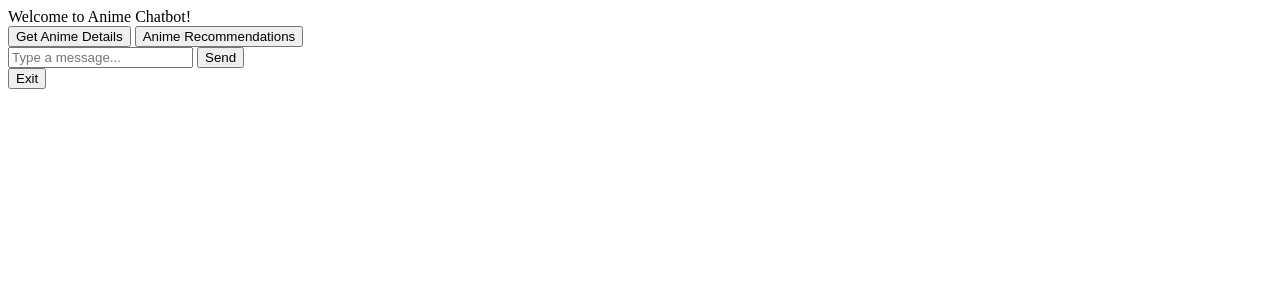
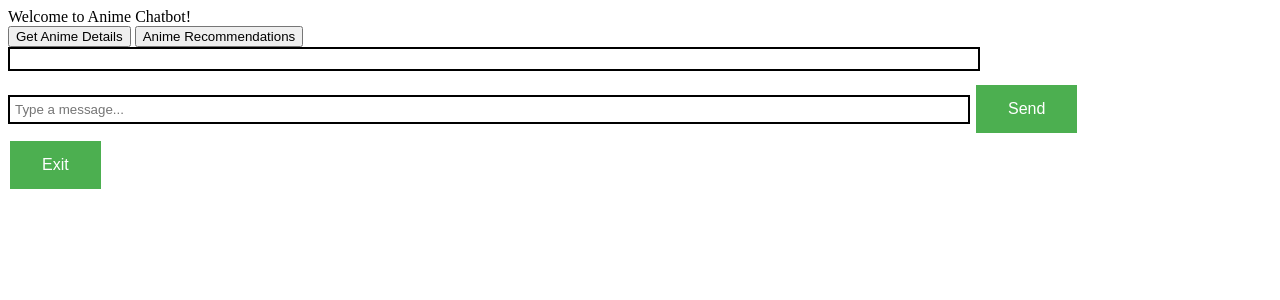
Before and after one commit to sameer-ahmed-2000/AnimeBuff-Bot, a Flask app: page / in a window 1280 px wide. Shown: the top 300 px of the page. Run offline with Flask 3, Linux system fonts and the light colour scheme; parts of the project's set-up code (start-up, migrations or seed data) failed here and were passed over.

Commit message:
updated the design

```diff
--- a/static/css/styles.css
+++ b/static/css/styles.css
@@ -19,3 +19,69 @@
     color: #007bff;
     text-decoration: underline;
 }
+/* Style for chatbox */
+#chatbox {
+    display: flex;
+    flex-direction: column;
+    align-items: flex-start;
+}
+
+/* Style for user messages */
+.user-message {
+    color: blue;
+    align-self: flex-end;
+}
+
+/* Style for chatbot messages */
+.chatbot-message {
+    color: green;
+    align-self: flex-start;
+}
+/* Style for chatbox */
+/* Style for chatbox */
+#chatbox {
+    display: flex;
+    flex-direction: column;
+    align-items: flex-start;
+    border: 2px solid #000;
+    padding: 10px;
+    margin-bottom: 10px;
+    width: 75%;
+    height: auto;
+    resize: none;
+    overflow: auto;
+}
+
+/* Style for user messages */
+.user-message {
+    color: blue;
+    align-self: flex-end;
+}
+
+/* Style for chatbot messages */
+.chatbot-message {
+    color: green;
+    align-self: flex-start;
+}
+
+/* Style for input field */
+#userInput {
+    border: 2px solid #000;
+    padding: 5px;
+    width: 75%;
+    height: auto;
+}
+
+/* Style for send and exit buttons */
+#sendButton, #exitButton {
+    background-color: #4CAF50; /* Green */
+    border: none;
+    color: white;
+    padding: 15px 32px;
+    text-align: center;
+    text-decoration: none;
+    display: inline-block;
+    font-size: 16px;
+    margin: 4px 2px;
+    cursor: pointer;
+}
--- a/static/js/script.js
+++ b/static/js/script.js
@@ -17,12 +17,14 @@ document.getElementById('exitButton').addEventListener('click', function() {
 });
 
 // Add event listeners for other buttons as needed
-
 document.getElementById('sendButton').addEventListener('click', function() {
     var userInput = document.getElementById('userInput').value;
 
     // Display the user's message
-    document.getElementById('chatbox').innerHTML += 'User: ' + userInput + '<br>';
+    var userMessageElement = document.createElement('div');
+    userMessageElement.className = 'user-message';
+    userMessageElement.innerHTML = 'User: ' + userInput;
+    document.getElementById('chatbox').appendChild(userMessageElement);
 
     // Send the user's message to the server
     fetch('/api/chat', {
@@ -37,7 +39,7 @@ document.getElementById('sendButton').addEventListener('click', function() {
         // Display the chatbot's response
         var response = data.response;
         var lines = response.split('\n'); // Split the response into lines
-        var output = 'Chatbot: <br>';
+        var output = '';
         lines.forEach(line => {
             if (line.trim() !== '') { // Skip empty lines
                 var parts = line.split(': '); // Split each line into key-value pairs
@@ -54,7 +56,10 @@ document.getElementById('sendButton').addEventListener('click', function() {
                 }
             }
         });
-        document.getElementById('chatbox').innerHTML += output;
+        var chatbotMessageElement = document.createElement('div');
+        chatbotMessageElement.className = 'chatbot-message';
+        chatbotMessageElement.innerHTML = output;
+        document.getElementById('chatbox').appendChild(chatbotMessageElement);
 
         // Clear the user's input
         document.getElementById('userInput').value = '';
@@ -63,3 +68,10 @@ document.getElementById('sendButton').addEventListener('click', function() {
         console.error('Error:', error);
     });
 });
+
+// Make the send button work when the enter key is pressed
+document.getElementById('userInput').addEventListener('keyup', function(event) {
+    if (event.key === 'Enter') {
+        document.getElementById('sendButton').click();
+    }
+});
```
Also changed, not shown: templates/index.html (line endings or trailing spaces).
